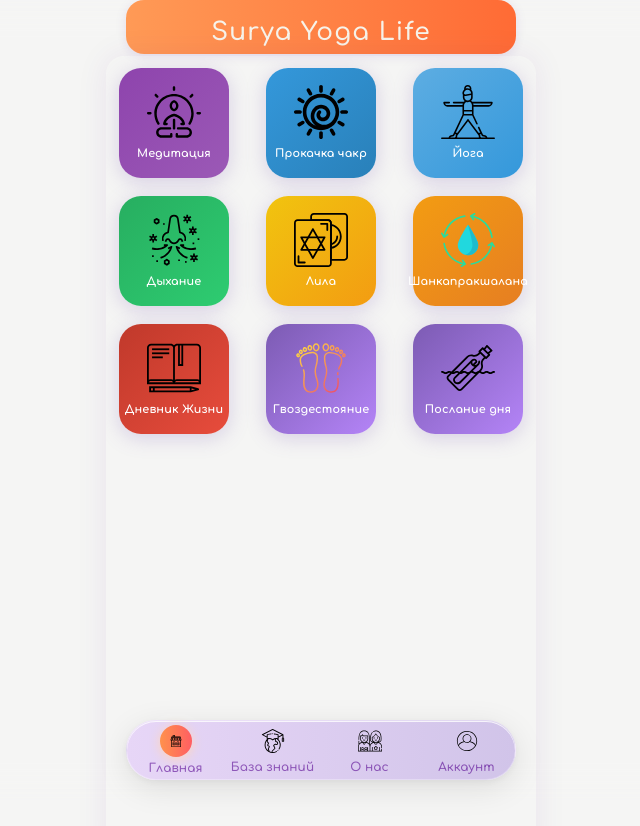
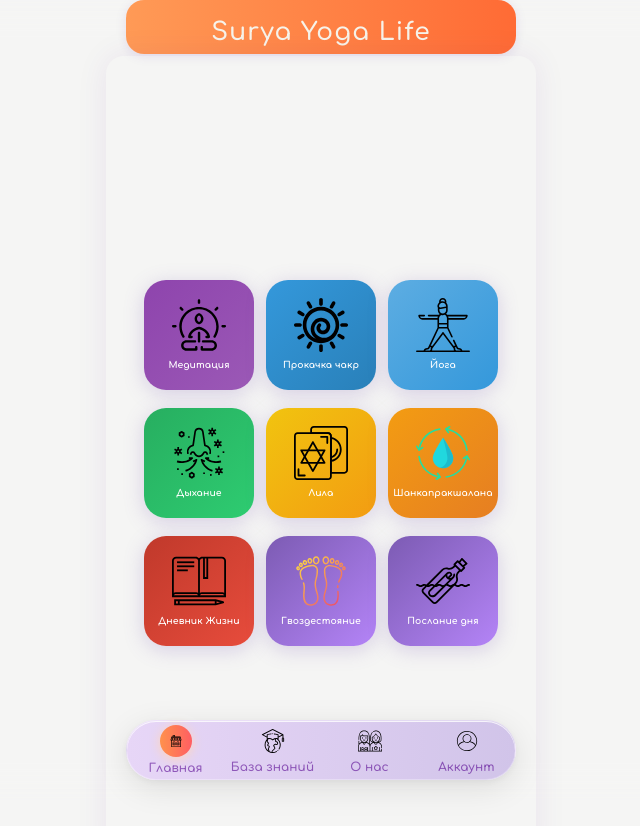
Before and after one commit to marselbeijing/Surya-Yoga-Life, a React (Create React App) app: page / in a window 1280 px wide. Shown: the top 826 px of the page, without its empty margins (319-959 px from the left). Built offline with nearby package versions, Linux system fonts and the light colour scheme.

Commit message:
Главная: сетка иконок прижата к низу, верхний ряд поднят выше (margin-top)

```diff
--- a/src/components/MainSections.css
+++ b/src/components/MainSections.css
@@ -1,9 +1,17 @@
 .main-sections {
+  display: flex;
+  flex-direction: column;
+  justify-content: flex-end;
+  align-items: center;
+  min-height: calc(100vh - 210px);
+  padding: 0;
+}
+
+.sections-grid {
   display: grid;
   grid-template-columns: repeat(3, 1fr);
   gap: 18px 12px;
-  padding: 12px 0 12px 0;
-  justify-items: center;
+  margin-top: 32px;
 }
 
 .om-bg-animated {
@@ -104,7 +112,7 @@
 .section-title-strict {
   color: #fff !important;
   font-family: 'Comfortaa', cursive;
-  font-size: 0.7rem;
+  font-size: 0.58rem;
   font-weight: 700;
   text-align: center;
   margin: 0;
--- a/src/components/MainSections.js
+++ b/src/components/MainSections.js
@@ -52,6 +52,7 @@ const sections = [
 export default function MainSections({ onSectionClick }) {
   return (
     <div className="main-sections">
+      <div className="sections-grid">
         {sections.map((s) => (
           <div
             className="section-card"
@@ -64,5 +65,6 @@ export default function MainSections({ onSectionClick }) {
           </div>
         ))}
       </div>
+    </div>
   );
 }
```
Lines whose indentation alone changed are shown as unchanged.
